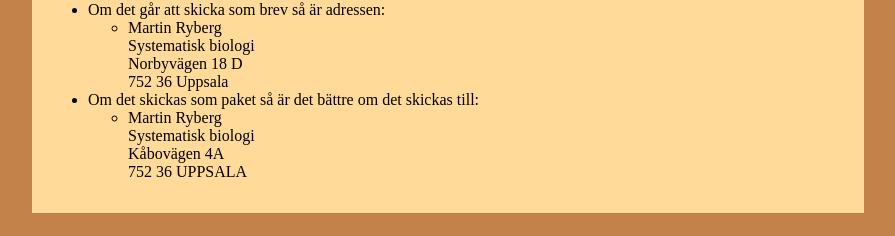
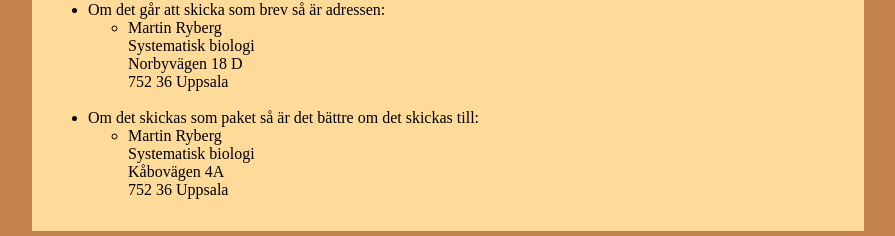
Before and after one commit to RybergGroup/publicpop, a plain HTML site: page index.html in a window 1280 px wide. Shown: the part 581-817 px from the top of the page, without its empty margins (192-1087 px from the left). Drawn offline with Linux system fonts and the light colour scheme.

Commit message:
Minor edits

```diff
--- a/index.html
+++ b/index.html
@@ -39,9 +39,9 @@ Det man ska tänka på är att vi vill ha:
 <ul>
 <li>Om det går att skicka som brev så är adressen:
 <ul><li>Martin Ryberg</br>Systematisk biologi</br>Norbyvägen 18 D</br>752 36 Uppsala</li></ul>
-</li>
+</li></br>
 <li>Om det skickas som paket så är det bättre om det skickas till:
-<ul><li>Martin Ryberg</br>Systematisk biologi</br>Kåbovägen 4A</br>752 36 UPPSALA</li></ul>
+<ul><li>Martin Ryberg</br>Systematisk biologi</br>Kåbovägen 4A</br>752 36 Uppsala</li></ul>
 </li>
 </ul>
 </article>
```
